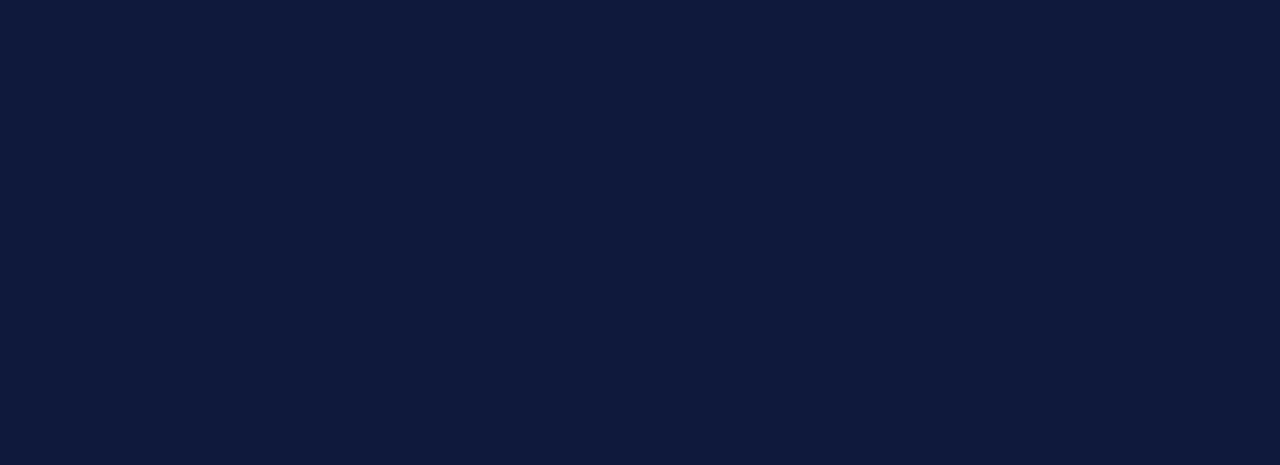
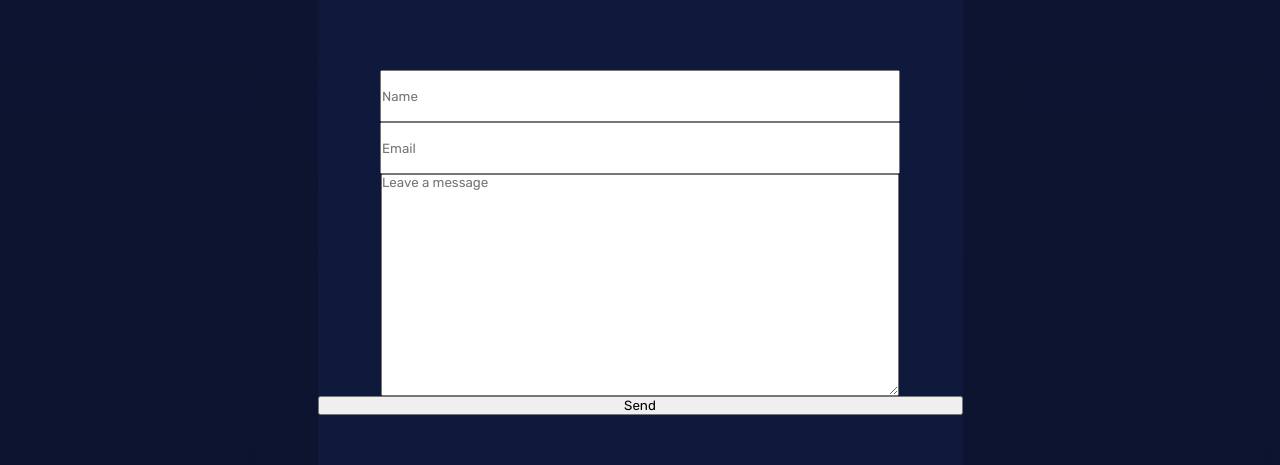
Before and after one commit to Facundovila03/Portfolio, a React (Vite) app in the folder Client/: page / in a window 1280 px wide. Shown: the part 2957-3422 px from the top of the page. Before the commit the page ends 2872 px from the top, so only its background shows below. Built offline with nearby package versions, Linux system fonts and the light colour scheme; no server answers; a web font is replaced by a local one.

Commit message:
Emailjs set up, will look for alternatives

```diff
--- a/Client/package.json
+++ b/Client/package.json
@@ -10,11 +10,13 @@
     "preview": "vite preview"
   },
   "dependencies": {
+    "@emailjs/browser": "^3.11.0",
     "@emotion/react": "^11.11.1",
     "@emotion/styled": "^11.11.0",
     "@mui/icons-material": "^5.14.0",
     "@mui/material": "^5.13.7",
     "axios": "^1.4.0",
+    "dotenv": "^16.3.1",
     "react": "^18.2.0",
     "react-dom": "^18.2.0",
     "react-router-dom": "^6.14.1"
--- a/Client/src/App.jsx
+++ b/Client/src/App.jsx
@@ -5,6 +5,7 @@ import About from "./views/About/About";
 import Skills from "./views/Skills/Skills";
 import Welcome from "./views/Welcome/Welcome";
 import Projects from "./views/Projects/Projects";
+import ContactMe from "./views/Contact me/ContactMe";
 
 function App() {
   return (
@@ -16,6 +17,7 @@ function App() {
       <Skills />
       <TechStack />
       <Projects />
+      <ContactMe />
     </div>
   );
 }
--- /dev/null
+++ b/Client/src/components/ContactForm/ContactForm.jsx
@@ -0,0 +1,82 @@
+import { useRef, useState } from "react";
+import emailjs from "@emailjs/browser";
+import styles from "./ContactForm.module.css";
+// import { validate } from "./validate.js";
+
+function ContactForm() {
+  const form = useRef();
+
+  const [errors, setErrors] = useState({
+    from_name: "",
+    sender_email: "",
+    message: "",
+  });
+
+  const [values, setValues] = useState({
+    from_name: "",
+    sender_email: "",
+    message: "",
+  });
+
+  const handleInputChange = (e) => {
+    e.preventDefault();
+    const property = e.target.name;
+    const value = e.target.value;
+    setValues({ ...values, [property]: value });
+  };
+
+  const sendEmail = (e) => {
+    e.preventDefault();
+
+    emailjs
+      .sendForm(
+        "service_79tvrsj",
+        "contact_form_portfolio",
+        form.current,
+        "CoOK8kZ1Hup1_H_kH"
+      )
+      .then((result) => console.log(result));
+  };
+
+  return (
+    <div className={styles.container}>
+      <form
+        className={styles.formContainer}
+        ref={form}
+        onSubmit={sendEmail}>
+        <input
+          className={styles.name}
+          onChange={(e) => {
+            handleInputChange(e);
+          }}
+          value={values.from_name}
+          type="text"
+          name="from_name"
+          placeholder="Name"
+        />
+        <input
+          onChange={(e) => {
+            handleInputChange(e);
+          }}
+          className={styles.email}
+          value={values.sender_email}
+          type="text"
+          name="sender_email"
+          placeholder="Email"
+        />
+        <textarea
+          onChange={(e) => {
+            handleInputChange(e);
+          }}
+          className={styles.message}
+          value={values.message}
+          name="message"
+          placeholder="Leave a message"
+        />
+        <button>Send</button>
+      </form>
+    </div>
+  );
+}
+
+export default ContactForm;
--- /dev/null
+++ b/Client/src/components/ContactForm/ContactForm.module.css
@@ -0,0 +1,25 @@
+.container {
+  display: flex;
+  align-items: center;
+  justify-content: center;
+}
+.formContainer {
+  display: flex;
+  background: #0f193c;
+  width: 40.313rem;
+  height: 40.938rem;
+  align-content: center;
+  justify-content: center;
+  flex-direction: column;
+}
+.name,
+.email {
+  align-self: center;
+  width: 80%;
+  height: 3rem;
+}
+.message {
+  align-self: center;
+  width: 80%;
+  height: 13.75rem;
+}
--- /dev/null
+++ b/Client/src/components/ContactForm/validate.js
@@ -0,0 +1,4 @@
+const validate = () => {
+  return true;
+};
+export default validate;
--- /dev/null
+++ b/Client/src/views/Contact me/ContactMe.jsx
@@ -0,0 +1,11 @@
+import ContactForm from "../../components/ContactForm/ContactForm";
+
+function ContactMe() {
+  return (
+    <div>
+      <ContactForm />
+    </div>
+  );
+}
+
+export default ContactMe;
```
Also changed, not shown: Client/src/views/Contact me/ContactMe.module.css (added).
